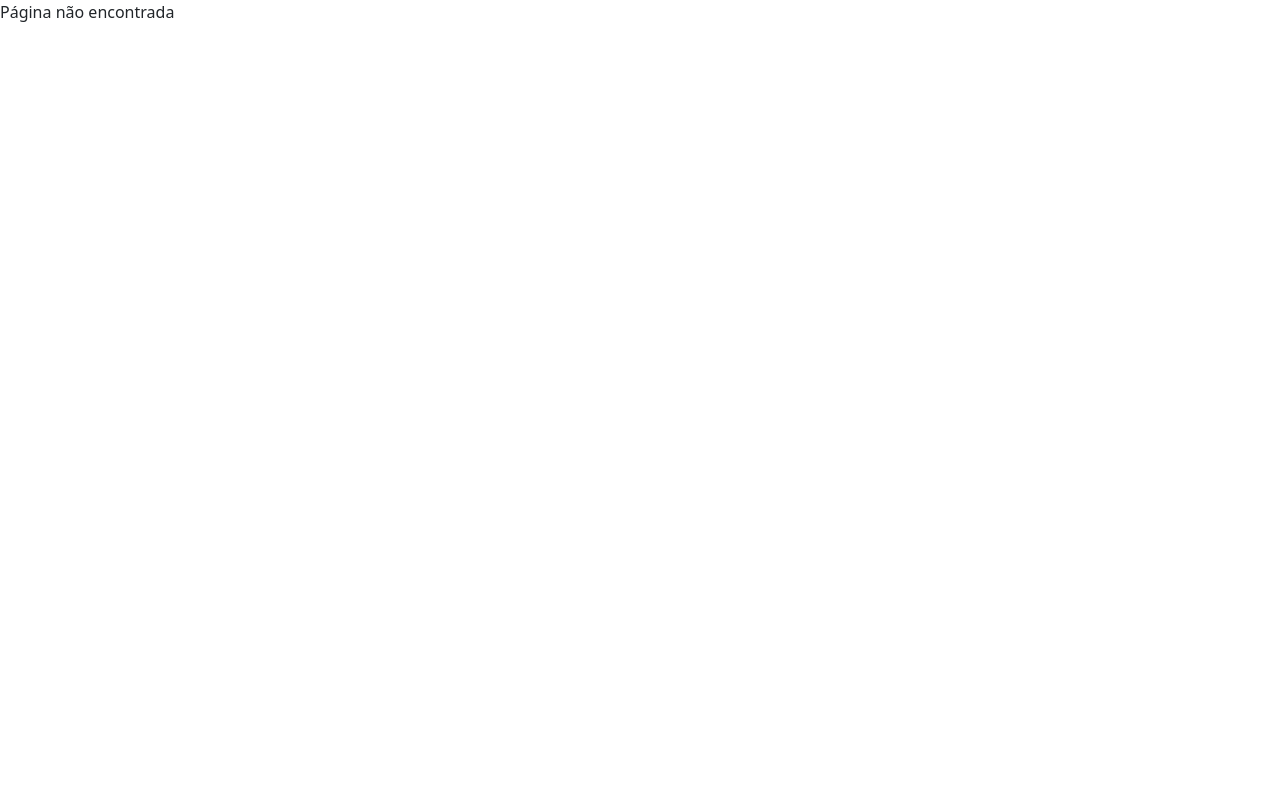
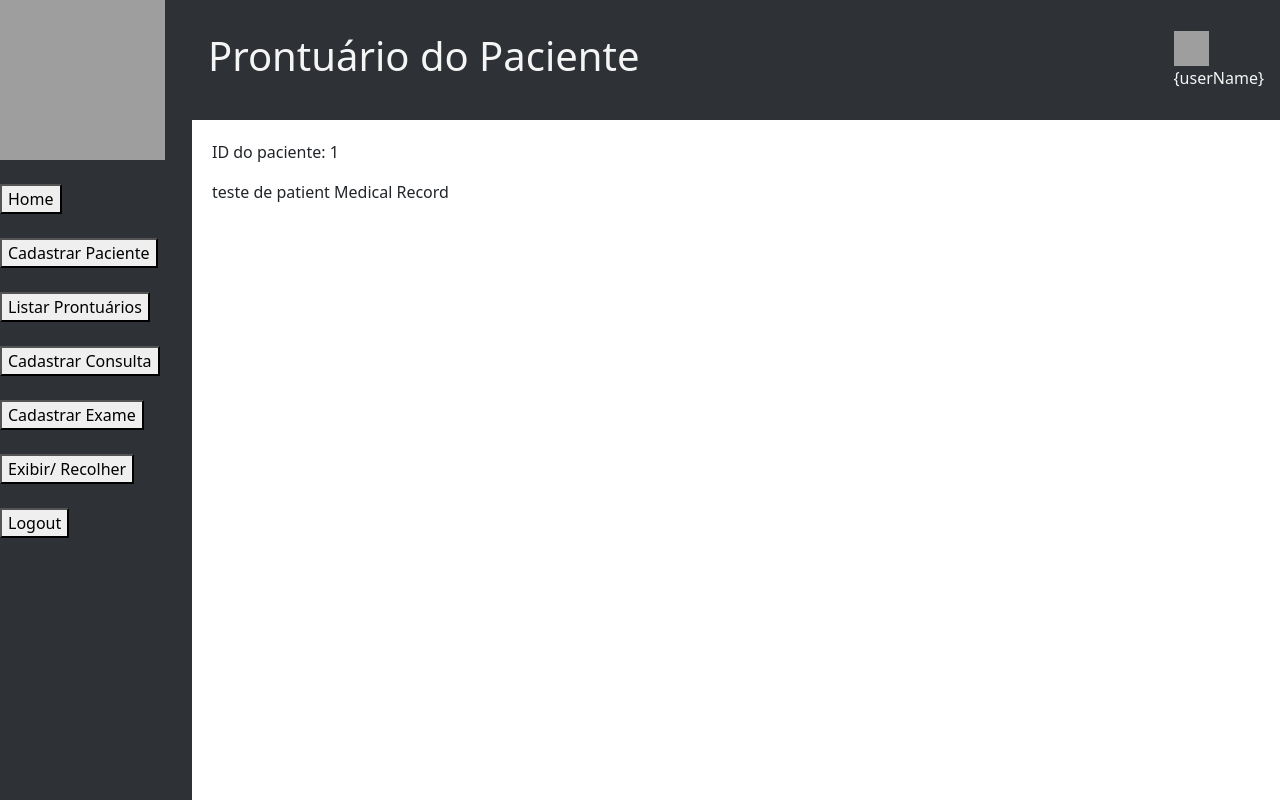
Before and after one commit to rodrigopieritz/m2labmedical, a React (Vite) app: page /patient-medical-record/1 in a window 1280 px wide. Built offline with nearby package versions, Linux system fonts and the light colour scheme; grey boxes are pictures that could not be loaded.

Commit message:
hook params redirect list to med records

```diff
--- a/package.json
+++ b/package.json
@@ -15,7 +15,7 @@
     "react-bootstrap": "^2.8.0",
     "react-dom": "^18.2.0",
     "react-icons": "^4.10.1",
-    "react-router-dom": "^6.14.1",
+    "react-router-dom": "^6.14.2",
     "styled-components": "^6.0.4",
     "yup": "^1.2.0"
   },
--- a/src/App.jsx
+++ b/src/App.jsx
@@ -1,4 +1,9 @@
-import { BrowserRouter as Router, Routes, Route } from "react-router-dom";
+import {
+  BrowserRouter as Router,
+
+  Routes,
+  Route,
+} from "react-router-dom";
 import { LoginPage } from "./pages/Login/Login.pages";
 import { HomePage } from "./pages/Home/Home.pages";
 import { ModalProvider } from "./context/ModalContext";
@@ -114,7 +119,8 @@ const App = () => {
         id: 1,
         laboratory: "LabExams",
         patient: 1,
-    results: "Tipo de Sangue Orh+, Quantidade de hemácias: 60% do normal, Glicemia: 95, outros: Normal",
+        results:
+          "Tipo de Sangue Orh+, Quantidade de hemácias: 60% do normal, Glicemia: 95, outros: Normal",
         urlDoc: "https://examedesangue.labexams/exame",
       },
       {
@@ -125,12 +131,13 @@ const App = () => {
         id: 2,
         laboratory: "LabExams",
         patient: 2,
-    results: "Exame realizada com a máquina abc, evidenciou não haver nenhum sinal anormal que indique...",
+        results:
+          "Exame realizada com a máquina abc, evidenciou não haver nenhum sinal anormal que indique...",
         urlDoc: "https://examedesangue.labexams/exame",
-  }
+      },
     ];
     LocalStorageService.set("exams", exams);
-  }
+  };
 
   if (!LocalStorageService.get("allowedUsers")) {
     addAllowedUsersToLocalStorage();
@@ -148,14 +155,21 @@ const App = () => {
   return (
     <ModalProvider>
       <Router>
+
           <Routes>
             <Route path="/login" element={<LoginPage />} />
             <Route path="/" element={<HomePage />} />
             <Route path="/patient-register" element={<PatientRegisterPage />} />
             <Route path="/medical-register" element={<MedicalRegister />} />
-          <Route path="/medical-record-list" element={<MedicalRecordList />} />
+            <Route
+              path="/medical-record-list"
+              element={<MedicalRecordList />}
+            />
             <Route path="/exam-register" element={<ExamRegister />} />
-          <Route path="/patient-medical-record" element={<PatientMedicalRecord />} />
+            <Route
+              path="/patient-medical-record/:id"
+              element={<PatientMedicalRecord />}
+            />
             <Route
               path="*"
               element={
@@ -165,6 +179,7 @@ const App = () => {
               }
             />
           </Routes>
+
       </Router>
     </ModalProvider>
   );
--- a/src/components/MedicalRecordListComponent/MedicalRecordListComponent.jsx
+++ b/src/components/MedicalRecordListComponent/MedicalRecordListComponent.jsx
@@ -90,7 +90,7 @@ export const MedicalRecordListComponent = () => {
                 />
                 <ButtonComponent
                   id={`seeMoreBtn${patient.id}`}
-                  onClick={() => handleRedirect("/patient-medical-record")}
+                  onClick={() => handleRedirect(`/patient-medical-record/${patient.id}`)}
                   label="Veja Mais"
                 />
               </div>
--- a/src/pages/PatientMedicalRecord/PatientMedicalRecord.pages.jsx
+++ b/src/pages/PatientMedicalRecord/PatientMedicalRecord.pages.jsx
@@ -35,8 +35,12 @@ import SidebarMenu from "../../components/SidebarMenu/SidebarMenu";
 import Toolbar from "../../components/Toolbar/ToolbarComponent";
 import * as Styled from "../../global.style";
 import { PatientMedicalRecordComponent } from "../../components/PatientMedicalRecordComponent/PatientMedicalRecordComponent";
+import { useParams } from "react-router-dom";
+
 
 export const PatientMedicalRecord = () => {
+  const { id } = useParams();
+
   return (
     <>
       <Styled.PageContainer>
@@ -48,7 +52,7 @@ export const PatientMedicalRecord = () => {
             userPhoto="userPhoto.png"
           />
           <Styled.SpecificPageContent>
-
+          <p>ID do paciente: {id}</p>
             <PatientMedicalRecordComponent/>
           </Styled.SpecificPageContent>
         </Styled.MainContent>
```
Also changed, not shown: 1 other file (tests, documents, lock files or other folders). Lines whose indentation alone changed are shown as unchanged.
